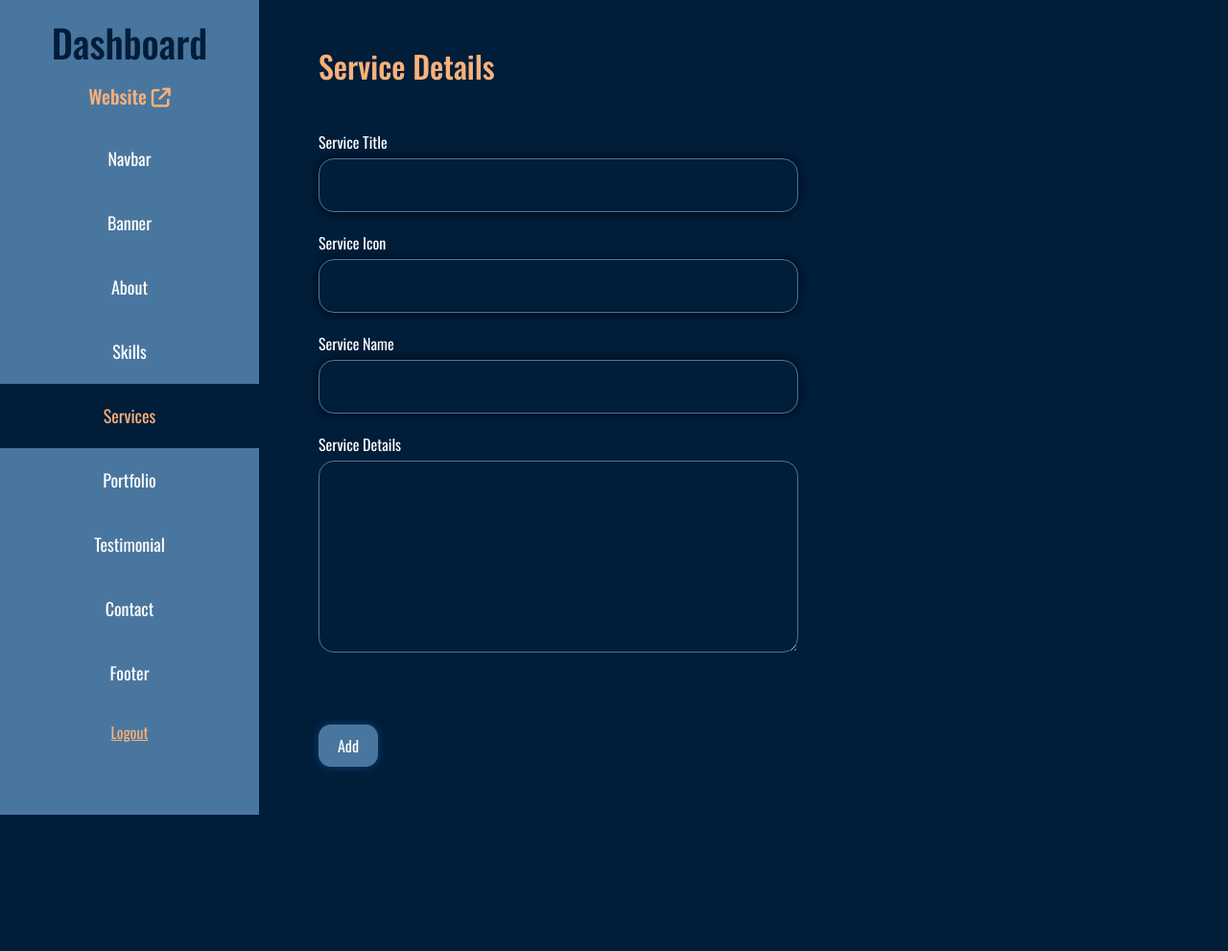
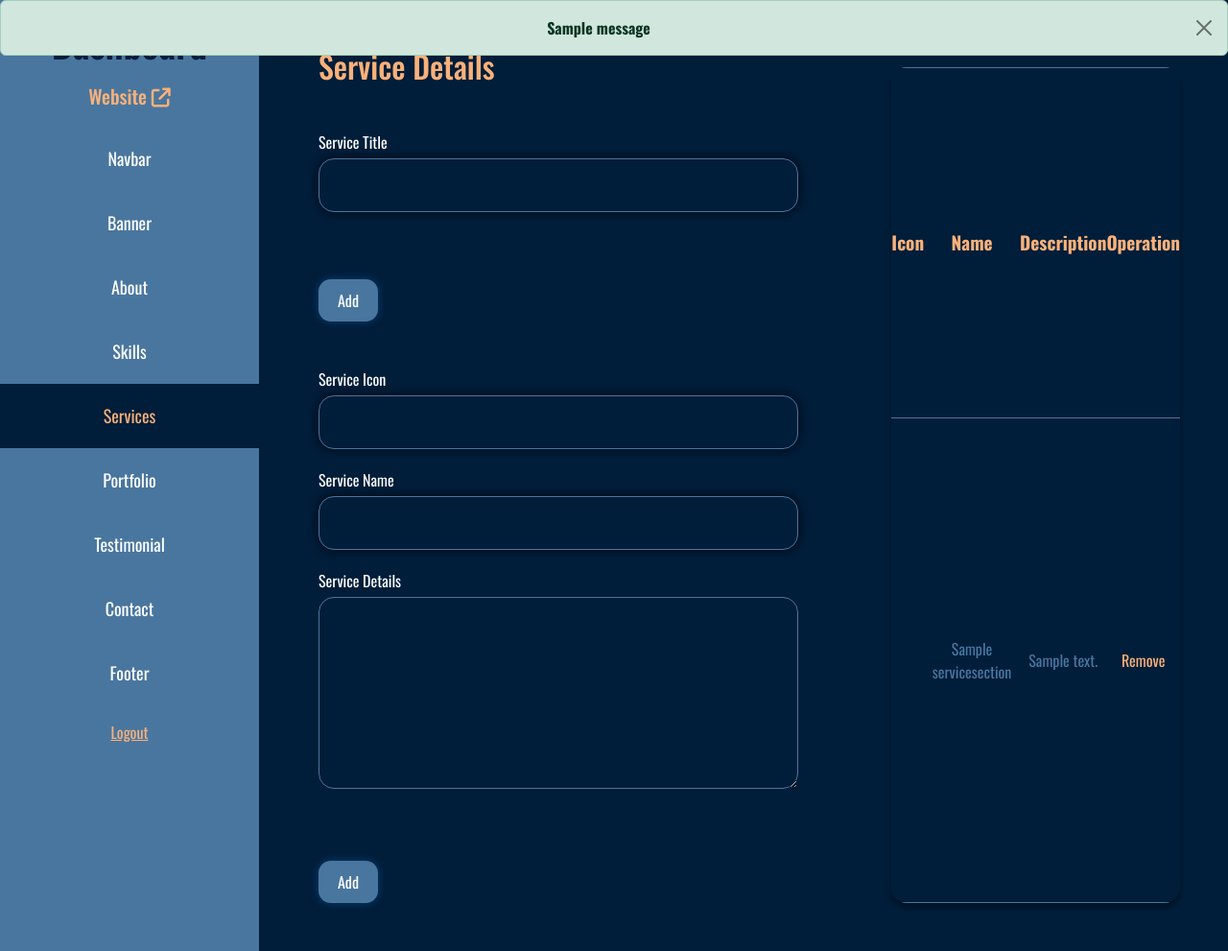
Before and after one commit to mdkawsardev/portfolio_with_django, a Django app: page /service/ in a window 1280 px wide. Shown: the whole page at 96% size. Before the commit the page ends 849 px from the top, so only its background shows below. Run offline with Django 5.2, Linux system fonts and the light colour scheme; a user stored in the database is signed in; tables that the repository leaves empty hold one stand-in row (values such as "Sample post"); one stand-in notice (Sample message) is shown; some libraries are stand-ins or nearby versions.

Commit message:
Site is being modified

```diff
--- a/app/urls.py
+++ b/app/urls.py
@@ -26,6 +26,8 @@ urlpatterns = [
     path('delete_review/<int:pk>/', views.delete_review, name='delete_review'),
     path('insert_data/', views.insert_data, name='insert_data'),
     path('<int:pk>/delete_portfolio/', views.delete_portfolio, name='delete_portfolio'),
+    path('<int:pk>/delete_service/', views.delete_service, name='delete_service'),
+    path('add_services/', views.add_services, name='add_services'),
 ]
 
 if settings.DEBUG:
--- a/app/views.py
+++ b/app/views.py
@@ -97,7 +97,10 @@ def service(request):
     if not request.user.is_authenticated:
         return redirect('/')
     else:
-        return render(request, 'dashboard/service.html')
+        context = {
+            'all_data': ServiceSection.objects.all()
+        }
+        return render(request, 'dashboard/service.html', context)
 
 
 def portfolio(request):
@@ -225,3 +228,13 @@ def delete_portfolio(request, pk):
     if remove:
         messages.success(request, 'Category deleted successfully!')
         return redirect('/portfolio')
+
+def delete_service(request, pk):
+    get_item = ServiceSection.objects.filter(id=pk)
+    remove = get_item.delete()
+    if remove:
+        messages.success(request, 'Service deleted successfully!')
+        return redirect('/service')
+
+def add_services(request):
+    pass
--- a/template/dashboard/service.html
+++ b/template/dashboard/service.html
@@ -1,6 +1,14 @@
 {% extends "base.html" %}
 {% block title %}Dashboard | Service{% endblock title %}
 {% block body %}
+{% if messages %}
+{% for message in messages %}
+<div class="alert position-fixed top-0 w-100 text-center alert-success {{ message.tags }} alert-dismissible fade show" role="alert">
+    <strong>{{ message }}</strong>
+    <button type="button" class="btn-close" data-bs-dismiss="alert" aria-label="Close"></button>
+</div>
+{% endfor %}
+{% endif %}
     <div class="dash_container">
         <div class="dashboard_navbar">
             <div class="dash_title">
@@ -24,15 +32,19 @@
                 <a href="{% url 'logout' %}" class="link_color">Logout</a>
             </div>
         </div>
-        <div class="d_content">
+        <div class="d_content d-flex">
             <div class="container">
                 <h2>Service Details</h2>
                 <div class="banner_form mt-5">
-                    <form class="common_form" action="#">
+                    <form class="common_form" action="{% url 'add_services' %}">
                         <div class="b_input">
                             <label for="service">Service Title</label>
                             <input type="text" id="service" name="">
                         </div>
+                        <button type="submit" name="" class="submitBtn mb-lg-5">Add</button>
+                    </form>
+                    <form class="common_form" action="{% url 'add_services' %}">
+
                         <div class="b_input">
                             <label for="s_icon">Service Icon</label>
                             <input type="text" id="s_icon" name="">
@@ -49,6 +61,26 @@
                     </form>
                 </div>
             </div>
+            <table class="big">
+                <tbody>
+                    <tr>
+                        <th>Icon</th>
+                        <th>Name</th>
+                        <th>Description</th>
+                        <th>Operation</th>
+                    </tr>
+                    {% if all_data %}
+                        {% for all in all_data %}
+                            <tr>
+                                <td><span><i class="{{all.service_icon}}"></i></span></td>
+                                <td>{{all.service_name}}</td>
+                                <td>{{all.service_description|truncatewords:5}}</td>
+                                <td><a href="{% url 'delete_service' all.id %}" class="text-decoration-none link_color">Remove</a></td>
+                            </tr>
+                        {% endfor %}
+                    {% endif %}
+                </tbody>
+            </table>
         </div>
     </div>
 {% endblock body %}
```
